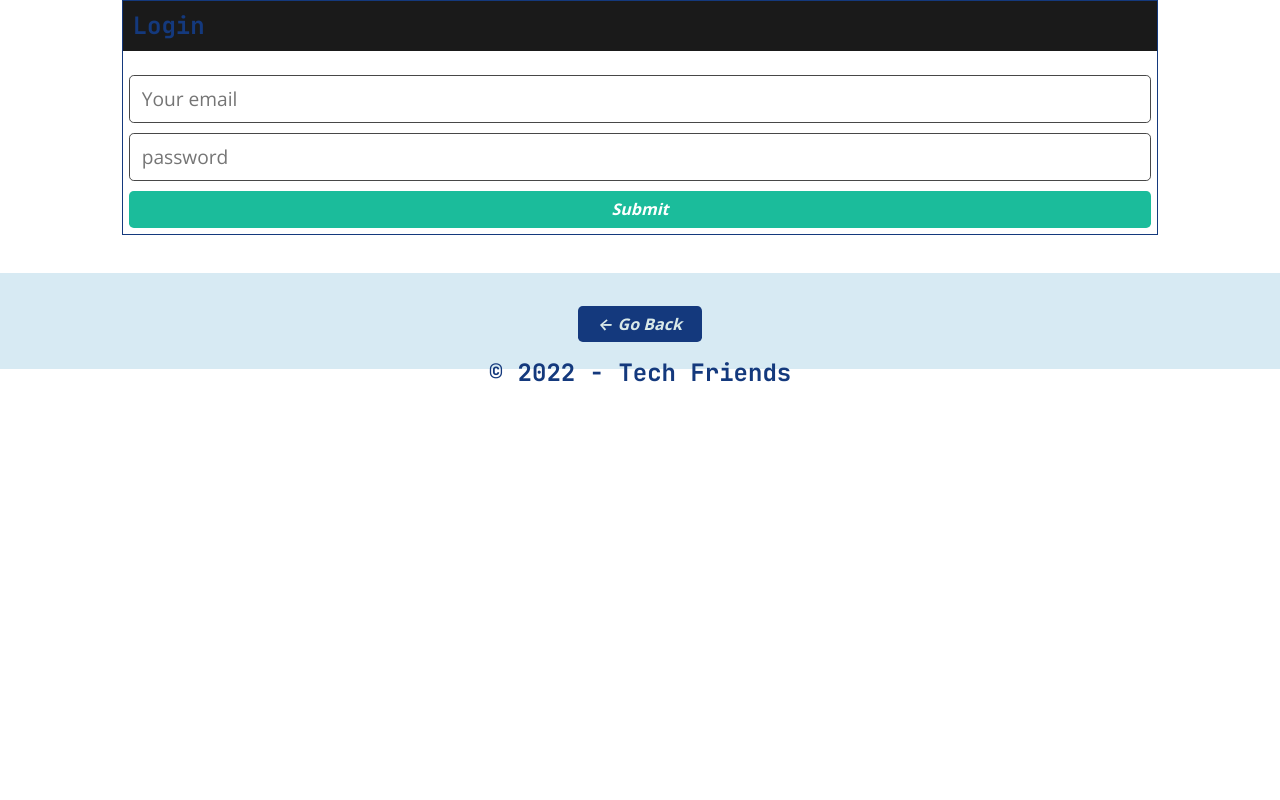
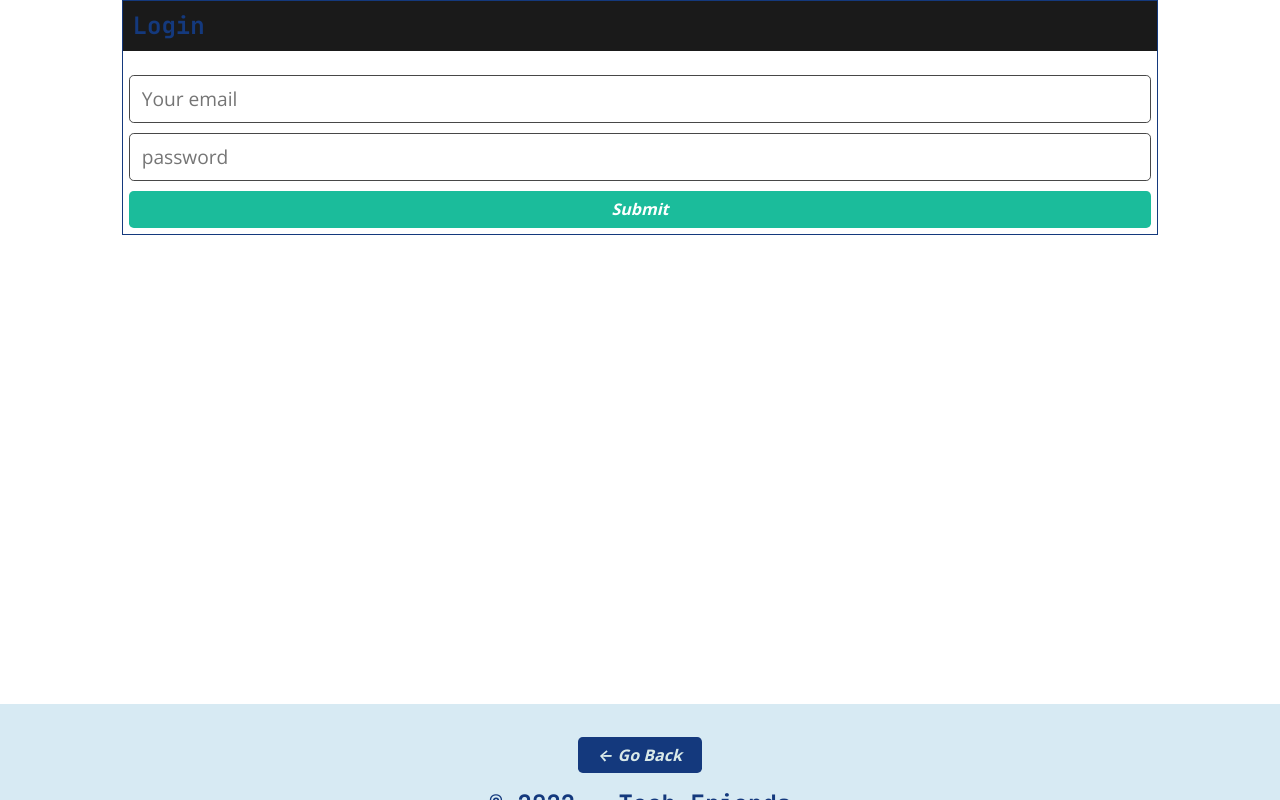
Before and after one commit to DRCallaghan/Carded, a React (Create React App) app in the folder client/: page /login in a window 1280 px wide. Built offline with nearby package versions, Linux system fonts and the light colour scheme.

Commit message:
added sticky footer and homefooter

```diff
--- a/client/src/App.js
+++ b/client/src/App.js
@@ -16,7 +16,7 @@ import Profile from './pages/Profile';
 import Signup from './pages/Signup';
 import Login from './pages/Login';
 import Header from './components/Header';
-import Footer from './components/Footer';
+
 
 const httpLink = createHttpLink({
   uri: '/graphql',
@@ -73,7 +73,7 @@ function App() {
 
 
           <ScrollButton/>
-        <Footer/>
+
 
       </Router>
 
--- /dev/null
+++ b/client/src/components/Footer/homefoot.js
@@ -0,0 +1,39 @@
+import React from 'react';
+import { useLocation, useNavigate } from 'react-router-dom';
+
+const HomeFooter = () => {
+  const styles = {
+    footerStyle: {
+        background: '#d7eaf3',
+        height: '12vh',
+        position: 'fixed',
+        bottom: '0'
+
+
+    },
+    logoStyle: {
+      fontSize: '2.87vw',
+      color: '#14397d'
+    },
+  };
+
+  const location = useLocation();
+  const navigate = useNavigate();
+  return (
+    <footer style={styles.footerStyle} className="w-100 mt-auto text-dark p-4">
+      <div style={styles.logoStyle} className="container text-center mb-5">
+        {location.pathname !== '/' && (
+          <button
+            className="btn btn-dark mb-3"
+            onClick={() => navigate(-1)}
+          >
+            &larr; Go Back
+          </button>
+        )}
+        <h4>&copy; {new Date().getFullYear()} - Tech Friends</h4>
+      </div>
+    </footer>
+  );
+};
+
+export default HomeFooter;
--- a/client/src/pages/Home.js
+++ b/client/src/pages/Home.js
@@ -102,6 +102,7 @@ const Home = () => {
         </p>
 
       </div>
+      <Footer />
     </main>
   );
 };
--- a/client/src/pages/Login.js
+++ b/client/src/pages/Login.js
@@ -2,7 +2,7 @@ import React, { useState } from 'react';
 import { useNavigate } from 'react-router-dom';
 import { useMutation } from '@apollo/client';
 import { LOGIN_USER } from '../utils/mutations';
-
+import HomeFooter from '../components/Footer/homefoot';
 import Auth from '../utils/auth';
 
 const Login = (props) => {
@@ -88,6 +88,7 @@ const Login = (props) => {
           </div>
         </div>
       </div>
+      <HomeFooter />
     </main>
   );
 };
--- a/client/src/pages/Profile.js
+++ b/client/src/pages/Profile.js
@@ -5,6 +5,7 @@ import PhoneList from '../components/PhoneList';
 import PhoneForm from '../components/PhoneForm';
 import { QUERY_SINGLE_PROFILE, QUERY_ME } from '../utils/queries';
 import Auth from '../utils/auth';
+import HomeFooter from '../components/Footer/homefoot';
 
 const Profile = () => {
   const { profileId } = useParams();
@@ -55,6 +56,7 @@ const Profile = () => {
       <div className="my-4 p-4" style={{ border: '1px dotted #1a1a1a' }}>
         <PhoneForm profileId={profile._id} />
       </div>
+      <HomeFooter />
     </div>
   );
 };
--- a/client/src/pages/Signup.js
+++ b/client/src/pages/Signup.js
@@ -1,6 +1,6 @@
 import React, { useState } from 'react';
 import { useNavigate } from 'react-router-dom';
-
+import HomeFooter from '../components/Footer/homefoot';
 import { useMutation } from '@apollo/client';
 import { ADD_PROFILE } from '../utils/mutations';
 
@@ -116,6 +116,7 @@ const Signup = () => {
           </div>
         </div>
       </div>
+      <HomeFooter />
     </main>
   );
 };
```
Also changed, not shown: 1 other file (tests, documents, lock files or other folders).
